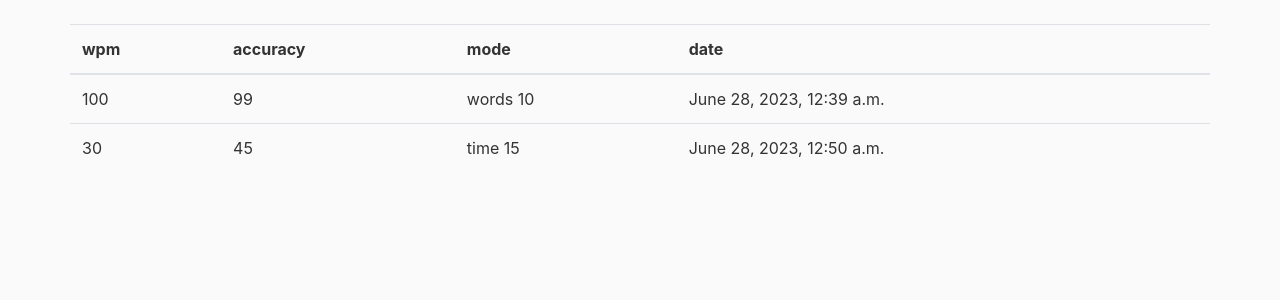
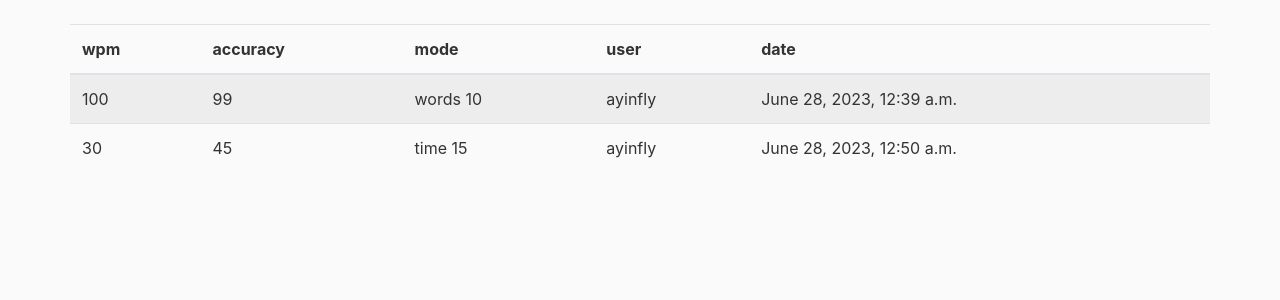
Before and after one commit to ayinfly/stickytype, a Django app: page /stats/ in a window 1280 px wide. Shown: the part 56-356 px from the top of the page. Run offline with Django 4.2, Linux system fonts and the light colour scheme; data comes from the database, SQL or seed files in the repository; both versions use the stored data as it was after the commit; some libraries are stand-ins or nearby versions.

Commit message:
add username to stats page

```diff
--- a/django_project/type/templates/type/stats.html
+++ b/django_project/type/templates/type/stats.html
@@ -1,11 +1,12 @@
 {% extends "type/base.html" %}
 {% block content%}
-    <table class="table table-hover">
+    <table class="table table-hover table-striped">
         <thead>
         <tr>
             <th scope="col">wpm</th>
             <th scope="col">accuracy</th>
             <th scope="col">mode</th>
+            <th scope="col">user</th>
             <th scope="col">date</th>
         </tr>
         </thead>
@@ -15,6 +16,7 @@
                     <td>{{ stat.wpm_total }}</td>
                     <td>{{ stat.accuracy }}</td>
                     <td>{{ stat.mode }}</td>
+                    <td>{{ stat.author }}</td>
                     <td>{{ stat.time }}</td>
                 </tr>
             {% endfor %}
```
Also changed, not shown: django_project/db.sqlite3.
